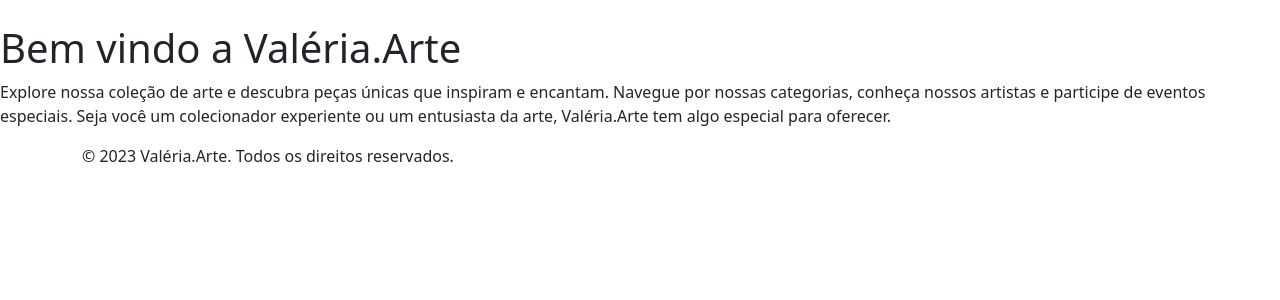
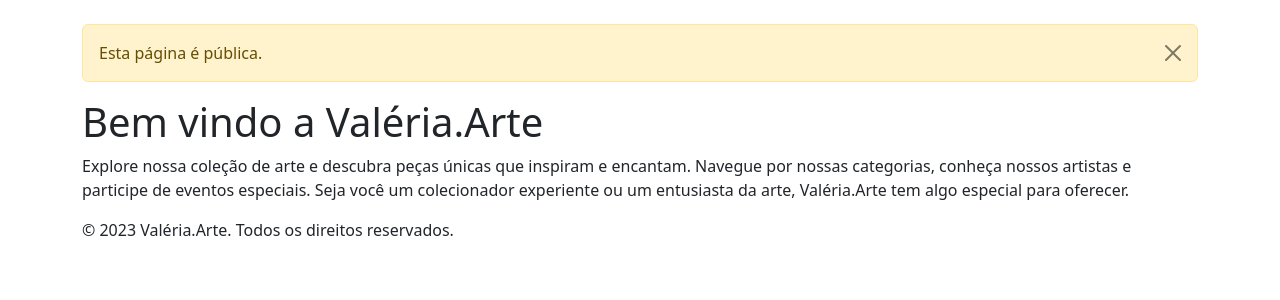
Before and after one commit to reicd/valeria_arte, a Django app: page /index/ in a window 1280 px wide. Shown: the part 81-381 px from the top of the page. Run offline with Django 5.2, Linux system fonts and the light colour scheme.

Commit message:
Cocluído mensagens de alerta
Terminado as mensagens de alerta.

```diff
--- a/anotações.txt
+++ b/anotações.txt
@@ -32,3 +32,9 @@ Roteiro - Introdução a template
 4. Criar uma view e o template para registro de usuário;
 5. Criar rotas específicas para para gestão de contas;
 6. Controle de acesso pela sessão logado.
+
+    Roteiro: Flash mensagens
+1. Configurar as classes CSS para nessagens;
+2. Incluir o suporte padrão de mensagens na view;
+3. Incluir a exibição das mensagens em nosso template;
+4. Testa.
--- a/sac/views.py
+++ b/sac/views.py
@@ -1,5 +1,6 @@
 from django.shortcuts import render
 from django.contrib.auth.decorators import login_required
+from django.contrib import messages
 
 from sac.models import Question
 
@@ -8,6 +9,8 @@ from django.http import HttpResponse
 # Definir uma view baseada em função.
 def index(request):
     # return HttpResponse("Hello, world. You're at the sac index.")
+    aviso = 'Esta página é pública.'
+    messages.warning(request, aviso)
     return render(request, 'index.html', {'titulo': 'Página Inicial'})
 # Definir uma view baseada em função.
 @login_required
--- a/templates/_layout2.html
+++ b/templates/_layout2.html
@@ -39,8 +39,11 @@
 {% endblock header %}
 
 {% block main %}
+    <div class="container">
+    {% include '_messages.html' %}
     {% block content %}
     {% endblock content %}
+    </div>
 {% endblock main %}
 
 {% block footer %}
--- /dev/null
+++ b/templates/_messages.html
@@ -0,0 +1,8 @@
+{% for message in messages %}
+<div class="container-fluid p-0">
+    <div class="alert alert-{{ message.tags }}  alert-dismissible fade show" role="alert">
+        <button type="button" class="btn-close" data-bs-dismiss="alert" aria-label="Close" ></button>
+        {{ message }}
+    </div>
+</div>
+{% endfor %}
```
Also changed, not shown: valeria_arte/settings.py (+10 -0 lines), db.sqlite3.
